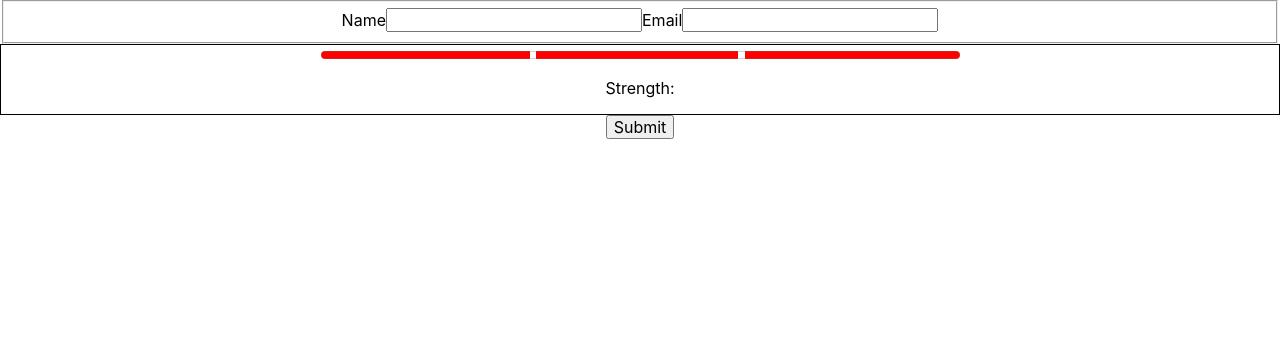
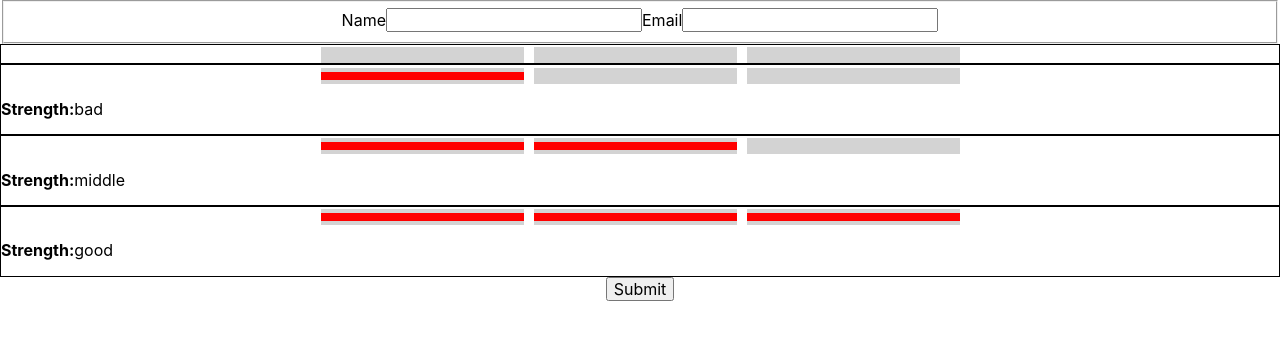
Before and after one commit to maurer2/formsache, a React (Create React App) app: page / in a window 1280 px wide. Shown: the top 340 px of the page. Built offline with nearby package versions, Linux system fonts and the light colour scheme.

Commit message:
Added meter background workaround

```diff
--- a/package.json
+++ b/package.json
@@ -20,6 +20,7 @@
     "eslint-plugin-import": "^2.17.3",
     "eslint-plugin-jsx-a11y": "^6.2.1",
     "eslint-plugin-react": "^7.13.0",
+    "node-sass": "^4.12.0",
     "normalize.css": "^8.0.1",
     "prop-types": "^15.7.2",
     "react": "^16.8.6",
--- a/src/App.js
+++ b/src/App.js
@@ -36,7 +36,10 @@ function App() {
           <label htmlFor="email">Email</label>
           <input value={email} onChange={handleEmailChange} type="text" name="email" id="email"/>
         </fieldset>
-        <Meter min={1} max={3} value={0} />
+        <Meter min={0} max={3} value={0} />
+        <Meter min={0} max={3} value={1} />
+        <Meter min={0} max={3} value={2} />
+        <Meter min={0} max={3} value={3} />
         <button type="submit">Submit</button>
       </form>
     </div>
--- a/src/Meter/Meter.js
+++ b/src/Meter/Meter.js
@@ -1,5 +1,5 @@
 import React from 'react';
-import style from './Meter.module.css';
+import style from './Meter.module.scss';
 
 const Meter = ({ min, max, value }) => {
   const translations = {
@@ -8,13 +8,17 @@ const Meter = ({ min, max, value }) => {
     3: 'good',
   };
 
+  const showDescription = Object.prototype.hasOwnProperty.call(translations, value);
+
   return (
     <div className={style.wrapper}>
-      <meter min={min} max={max} value={value} className={style.meter} />
-      <dl>
-        <dt>Strength:</dt>
-        <dd>{translations[value]}</dd>
-      </dl>
+      <meter className={style.meter} min={min} max={max} value={value} />
+      { showDescription && (
+        <dl className={style.description}>
+          <dt className={style.key}>Strength: </dt>
+          <dd className={style.value}>{translations[value]}</dd>
+        </dl>
+      )}
     </div>
   );
 };
--- a/src/Meter/Meter.module.css
+++ /dev/null
@@ -1,28 +0,0 @@
-.wrapper {
-  border: 1px solid black;
-}
-
-.meter {
-  margin: auto;
-  width: 50%;
-  height: 1rem;
-}
-
-.meter::-webkit-meter-bar {
-  background: none;
-  background-color: none;
-  background-image: linear-gradient(
-    to right,
-    red 0%,
-    red 32.667%,
-    transparent 32.667%,
-    transparent 33.667%,
-    red 33%,
-    red 65.337%,
-    transparent 65.337%,
-    transparent 66.337%,
-    red 66.337%,
-    red 100%
-  );
-  background-size: 100% 100%;
-}
--- /dev/null
+++ b/src/Meter/Meter.module.scss
@@ -0,0 +1,96 @@
+@function calculate-gradient($total, $color-bar, $color-spacing) {
+  $gradients: ();
+  $length: percentage(1 / $total);
+
+  @for $i from 1 to ($total + 1) {
+    $is-not-last-iteration: ($i != $total);
+    $start: ($i - 1) * $length;
+    $end: $i * $length;
+
+    $bar: $color-bar $start, $color-bar calc(#{$end} - #{$step-spacing});
+    $spacing: $color-spacing calc(#{$end} - #{$step-spacing}), $color-spacing $end;
+
+    $gradient: $bar;
+
+    // last entry doesn't have spacing right
+    @if $is-not-last-iteration {
+      $gradient: join($bar, $spacing);
+    }
+
+    $gradients: join($gradients, $gradient, comma);
+  }
+
+  @return $gradients;
+}
+
+$meter-background: #fff;
+$step-background: lightgray;
+$step-foreground: red;
+$step-spacing: 10px;
+
+.wrapper {
+  border: 1px solid black;
+}
+
+.meter {
+  position: relative;
+  margin: auto;
+  width: 50%;
+  height: 1rem;
+  background: $meter-background;
+  background: $step-background;
+
+  // gutter overlay
+  &:after {
+    $gradients: calculate-gradient(3, transparent, $meter-background);
+
+    content: '';
+    position: absolute;
+    left: 0;
+    right: 0;
+    top: 0;
+    bottom: 0;
+    background-image: linear-gradient(to right, $gradients);
+    z-index: 55;
+  }
+}
+
+// background
+.meter::-webkit-meter-bar {
+  $gradients: calculate-gradient(3, $step-background, $meter-background);
+
+  background: none;
+  background-color: inherit;
+  background-image: linear-gradient(to right, $gradients);
+  background-size: 100%;
+  background-repeat: no-repeat;
+  box-shadow: none;
+}
+
+// actual-bar
+.meter::-moz-meter-bar {
+  background: none;
+  background-color: $step-foreground;
+  box-shadow: none;
+}
+
+// actual bar
+.meter::-webkit-meter-optimum-value,
+.meter::-webkit-meter-optimum-value,
+.meter::-webkit-meter-suboptimum-value,
+.meter::-webkit-meter-even-less-good-value {
+  background: none;
+  background-color: $step-foreground;
+}
+
+.description {
+  display: flex;
+}
+
+.key {
+  font-weight: bold;
+}
+
+.value {
+  margin: 0;
+}
```
Also changed, not shown: 1 other file (tests, documents, lock files or other folders).
